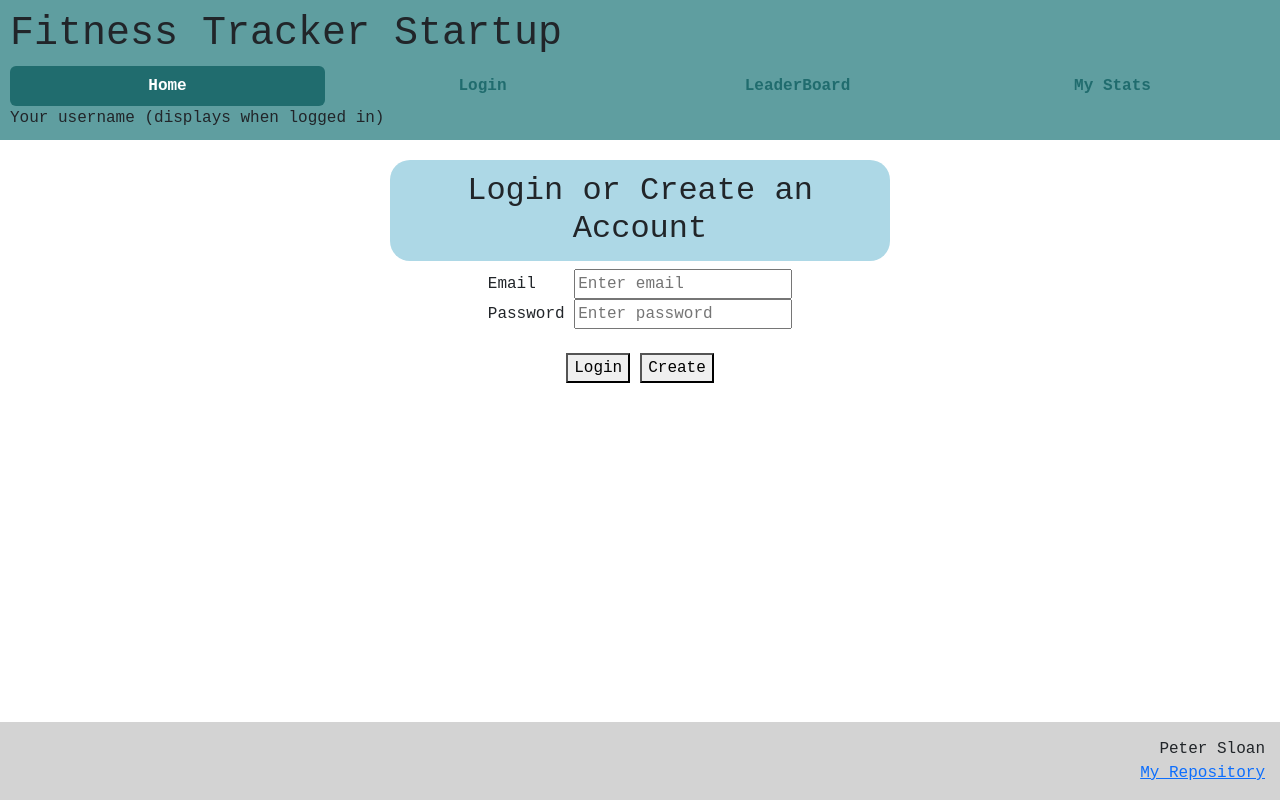
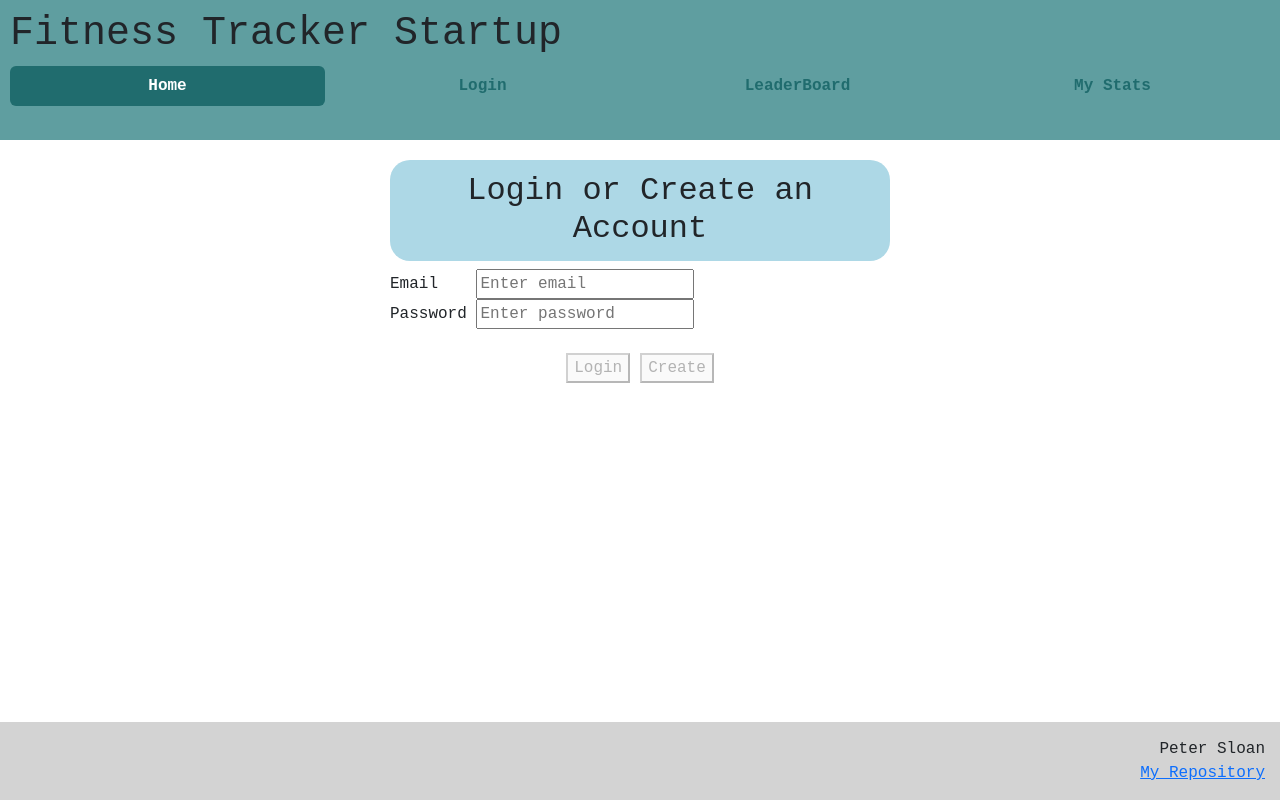
Before and after one commit to Psloan4/startup, a React (Vite) app in the folder StartupFiles/: page /login in a window 1280 px wide. Built offline with nearby package versions, Linux system fonts and the light colour scheme.

Commit message:
fixed some issues

```diff
--- a/StartupFiles/src/app.jsx
+++ b/StartupFiles/src/app.jsx
@@ -4,11 +4,15 @@ import { Home } from './home/home';
 import { Login } from './login/login';
 import { LeaderBoard } from './leaderboard/leaderboard';
 import { MyStats } from './my_stats/my_stats';
+import { AuthState } from './login/authState';
 import 'bootstrap/dist/css/bootstrap.min.css';
 import './app.css';
 
 function App() {
+  const [userName, setUserName] = React.useState(localStorage.getItem('userName') || '');
   const [activeTab, setActiveTab] = useState('home');
+  const currentAuthState = userName ? AuthState.Authenticated : AuthState.Unauthenticated;
+  const [authState, setAuthState] = React.useState(currentAuthState);
 
   return (
     <BrowserRouter>
@@ -18,8 +22,8 @@ function App() {
             <div>
               <h1>Fitness Tracker Startup</h1>
             </div>
-            <ul class="nav nav-pills nav-justified">
-                <li class="nav-item">
+            <ul className="nav nav-pills nav-justified">
+                <li className="nav-item">
                   <NavLink
                     to="/home"
                     className="nav-link"
@@ -29,7 +33,7 @@ function App() {
                     <b>Home</b>
                   </NavLink>
                 </li>
-                <li class="nav-item">
+                <li className="nav-item">
                   <NavLink
                     to="/login"
                     className="nav-link"
@@ -39,7 +43,7 @@ function App() {
                     <b>Login</b>
                   </NavLink>
                 </li>
-                <li class="nav-item">
+                <li className="nav-item">
                   <NavLink
                     to="/leaderboard"
                     className="nav-link"
@@ -49,7 +53,7 @@ function App() {
                     <b>LeaderBoard</b>
                   </NavLink>
                 </li>
-                <li class="nav-item">
+                <li className="nav-item">
                   <NavLink
                     to="/my_stats"
                     className="nav-link"
@@ -60,14 +64,23 @@ function App() {
                   </NavLink>
                 </li>
             </ul>
-            <label>Your username (displays when logged in)</label>
+            <label>
+              {userName ? `Welcome, ${userName}!` : ""}
+            </label>
           </nav>
         </header>
 
         <Routes>
           <Route path='/' element={<Home />} />
           <Route path='/home' element={<Home />} />
-          <Route path='/login' element={<Login />} />
+          <Route path='/login' element={<Login
+                userName={userName}
+                authState={authState}/>}
+                onAuthChange={(userName, authState) => {
+                  setAuthState(authState);
+                  setUserName(userName);
+                }}
+              />
           <Route path='/leaderboard' element={<LeaderBoard />} />
           <Route path='/my_stats' element={<MyStats />} />
           <Route path='*' element={<NotFound />} />
--- /dev/null
+++ b/StartupFiles/src/login/authState.js
@@ -0,0 +1,9 @@
+export class AuthState {
+  static Unknown = new AuthState('unknown');
+  static Authenticated = new AuthState('authenticated');
+  static Unauthenticated = new AuthState('unauthenticated');
+
+  constructor(name) {
+    this.name = name;
+  }
+}
--- /dev/null
+++ b/StartupFiles/src/login/authenticated.jsx
@@ -0,0 +1,44 @@
+import React from 'react';
+
+export function Authenticated(props) {
+  const [userName, setUserName] = React.useState(props.userName);
+
+  async function logoutUser() {
+    localStorage.removeItem('userName');
+    props.onLogout();
+  }
+
+
+  return (
+    <>
+      <div>
+        <h2>Thanks for using our fitness tracker</h2>
+        <button type="submit" onClick={() => logoutUser()}>Logout</button>
+      </div>
+    </>
+  );
+}
+
+
+// import React from 'react';
+// import { useNavigate } from 'react-router-dom';
+
+
+// export function Authenticated(props) {
+//   const [userName, setUserName] = React.useState(props.userName);
+//   const navigate = useNavigate();
+
+//   function logout() {
+//     console.log("logging out")
+//     localStorage.removeItem('userName');
+//     props.onLogout();
+//   }
+
+//   return (
+//     <div>
+//       <h2>Logged in as {userName}</h2>
+//       <br/>
+//       <button type="submit" onClick={() => logout()}>Logout</button>
+//     </div>
+//   );
+// }
--- a/StartupFiles/src/login/login.jsx
+++ b/StartupFiles/src/login/login.jsx
@@ -1,26 +1,28 @@
 import React from 'react';
+import { AuthState } from './authState';
+import { Authenticated } from './authenticated';
+import { Unauthenticated } from './unauthenticated';
 import '../app.css';
 
-export function Login() {
+export function Login({ userName, authState, onAuthChange }) {
     return (
       <main>
-        <h2>Login or Create an Account</h2>
-        <form method="get" action="play.html">
-            <div>
-              <span>Email&nbsp;&nbsp;&nbsp;&nbsp;</span>
-              <input type="text" placeholder="Enter email" />
-            </div>
-            <div>
-              <span>Password&nbsp;</span>
-              <input type="password" placeholder="Enter password" />
-            </div>
-            <br />
-            <div className="button-divider">
-              <button type="submit">Login</button>
-              <button type="submit">Create</button>
-            </div>
-
-        </form>
+          {authState === AuthState.Authenticated && (
+            <Authenticated
+              userName={userName}
+              onLogout={(loginUserName) => {
+              onAuthChange(loginUserName, AuthState.Unauthenticated);
+              }}
+            />
+          )}
+          {authState === AuthState.Unauthenticated && (
+            <Unauthenticated
+              userName={userName}
+              onLogin={(loginUserName) => {
+              onAuthChange(loginUserName, AuthState.Authenticated);
+              }}
+            />
+          )}
       </main>
     );
 }
--- /dev/null
+++ b/StartupFiles/src/login/unauthenticated.jsx
@@ -0,0 +1,39 @@
+import React from 'react';
+
+export function Unauthenticated(props) {
+  const [userName, setUserName] = React.useState(props.userName);
+  const [password, setPassword] = React.useState('');
+
+  async function loginUser() {
+    localStorage.setItem('userName', userName);
+    props.onLogin(userName);
+  }
+
+  async function createUser() {
+    localStorage.setItem('userName', userName);
+    props.onLogin(userName);
+  }
+
+  return (
+    <>
+      <div>
+        <h2>Login or Create an Account</h2>
+        <form method="get" action="play.html">
+            <div>
+              <span>Email&nbsp;&nbsp;&nbsp;&nbsp;</span>
+              <input type="text" value={userName} onChange={(e) => setUserName(e.target.value)} placeholder="Enter email" />
+            </div>
+            <div>
+              <span>Password&nbsp;</span>
+              <input type="password" onChange={(e) => setPassword(e.target.value)} placeholder="Enter password" />
+            </div>
+            <br />
+            <div className="button-divider">
+              <button type="submit" onClick={() => loginUser()} disabled={!userName || !password}>Login</button>
+              <button type="submit" onClick={() => createUser()} disabled={!userName || !password}>Create</button>
+            </div>
+          </form>
+      </div>
+    </>
+  );
+}
```
Also changed, not shown: 2 other files (tests, documents, lock files or other folders).
